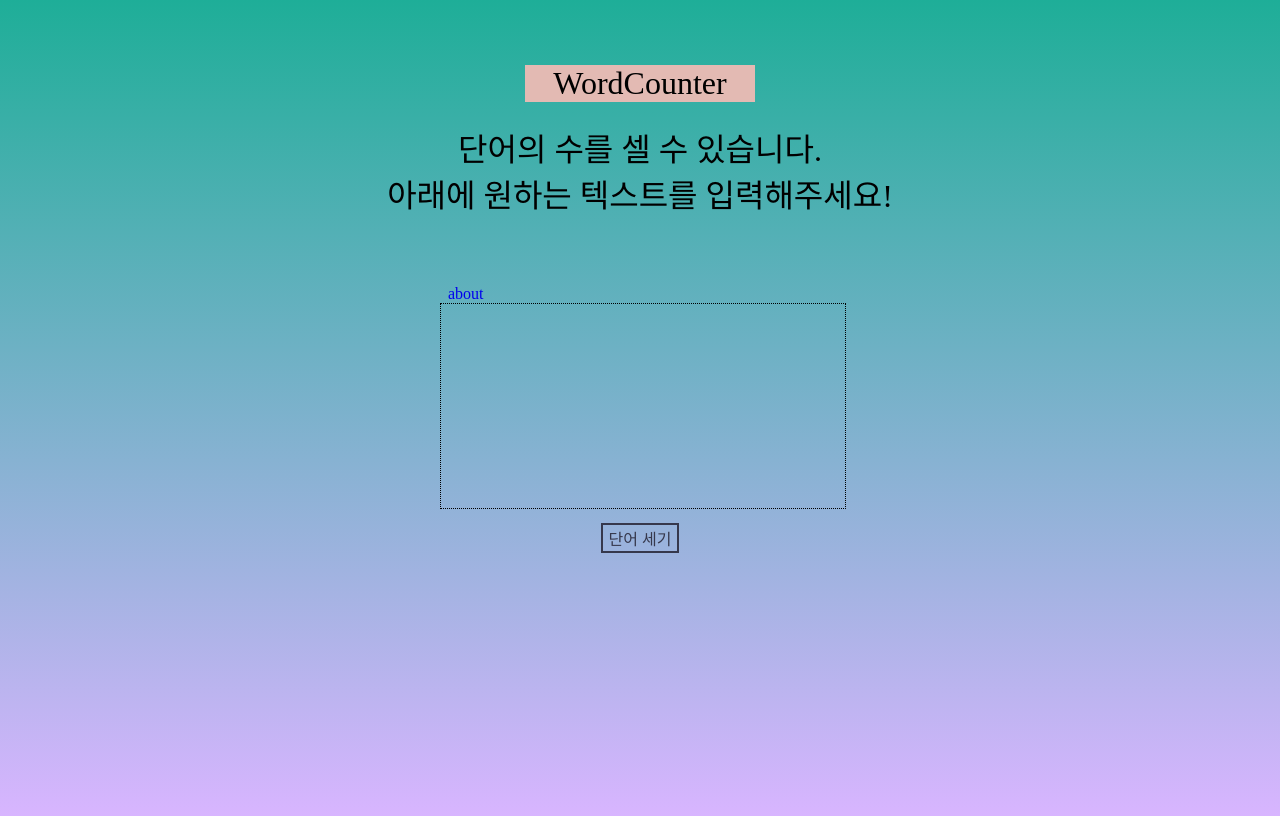
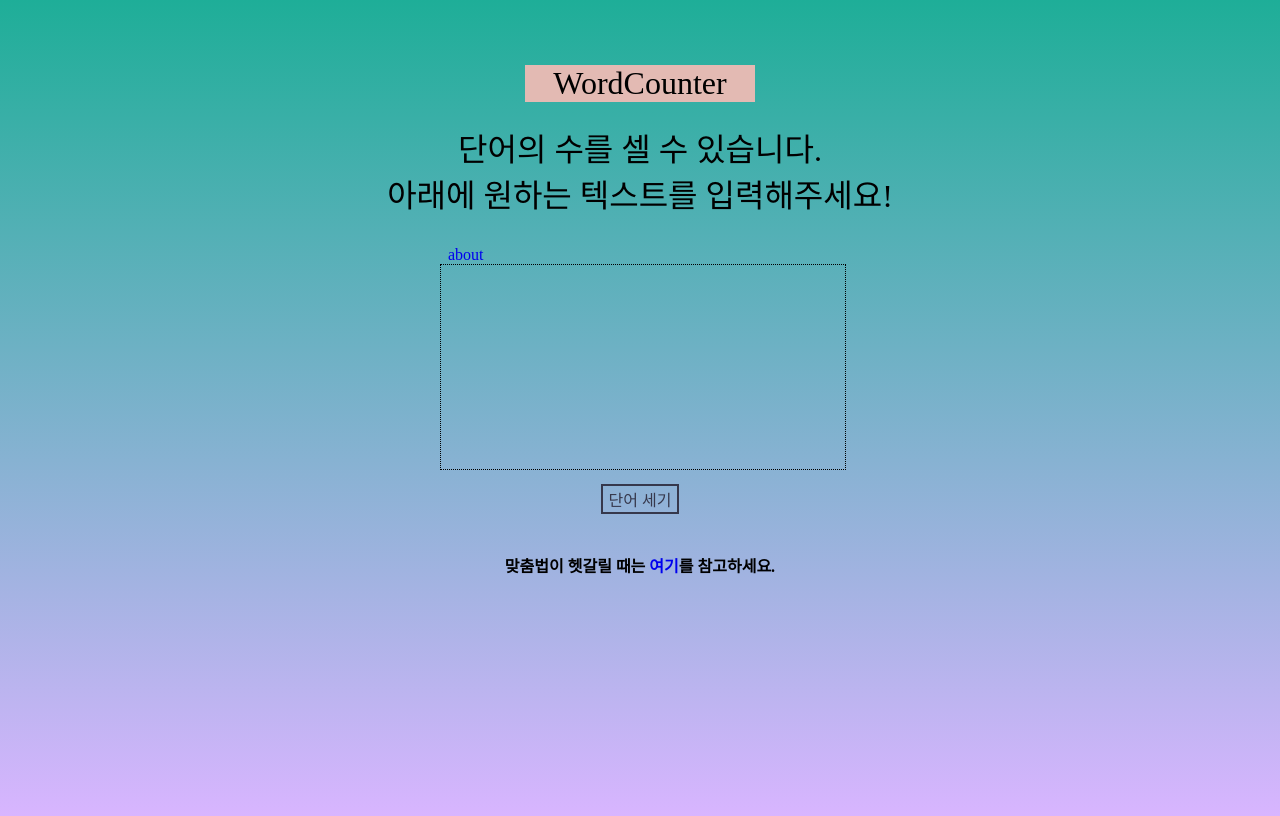
Before and after one commit to run2grun/0604wordcounter, a Django app: page / in a window 1280 px wide. Run offline with Django 3.2, Linux system fonts and the light colour scheme; some web fonts are replaced.

Commit message:
wordcount

```diff
--- a/wordcounter/static/css/aboutstyle.css
+++ b/wordcounter/static/css/aboutstyle.css
@@ -71,6 +71,7 @@ h3{
     text-align: center;
 }
 .typewriter{
+    height: 40px;
     font-family: 'UhBeeSeulvely';
     display: inline-flex;
     font-size: 1.2rem;
--- a/wordcounter/static/css/homestyle.css
+++ b/wordcounter/static/css/homestyle.css
@@ -1,4 +1,9 @@
-
+@font-face {
+    font-family: 'GyeonggiBatang';
+    src: url('https://cdn.jsdelivr.net/gh/projectnoonnu/noonfonts_one@1.0/GyeonggiBatang.woff') format('woff');
+    font-weight: normal;
+    font-style: normal;
+}
 @font-face {
     font-family: 'locus_sangsang';
     src: url('https://cdn.jsdelivr.net/gh/projectnoonnu/noonfonts_six@1.2/locus_sangsang.woff') format('woff');
@@ -94,7 +99,7 @@ textarea{
     height: 200px;
     outline:none;
 }
-a{
+.about a{
     font-family: 'UhBeeSeulvely';
     font-size: 1rem;
     display: block;
@@ -103,4 +108,14 @@ a{
     text-decoration: none;
     margin-left: 440px;
     margin-top:30px;
+
 }
+.ref a{
+    font-family: 'GyeonggiBatang';
+    text-decoration: none;
+}
+.ref{
+    font-family: 'GyeonggiBatang';
+    text-decoration: none;
+    text-align: center;
+}
--- a/wordcounter/templates/wordcounter/count.html
+++ b/wordcounter/templates/wordcounter/count.html
@@ -17,7 +17,7 @@
     <div class="count">
         <div class="result">
             <h2> Wordcounter 결과입니다</h2>
-            <h3>당신이 입력한 텍스트는 {{total}}<!--총 단어 수-->개로 구성되어 있습니다.</h3>
+            <h3>당신이 입력한 텍스트는 {{total}}<!--총 단어 수-->어절로 구성되어 있습니다.</h3>
             <a href="{% url 'home' %}">다시 하기</a>
         </div>
         <div class="input">
--- a/wordcounter/templates/wordcounter/home.html
+++ b/wordcounter/templates/wordcounter/home.html
@@ -11,15 +11,19 @@
     <link href="{% static 'css/homestyle.css' %}" rel="stylesheet">
 </head>
 <body>
+
     <br><br>
     <div class="block1"><h3>WordCounter</h3></div>
     <h3>단어의 수를 셀 수 있습니다.<br> 아래에 원하는 텍스트를 입력해주세요!</h3>
-    <br>
-    <a href="{%url 'about' %}">about</a>
+    <div class="about">
+        <a href="{%url 'about' %}" >about</a>
+    </div>
     <form action="{%url 'count' %}">
         <textarea name="fulltext"></textarea>
-        <button class = "submit"><p>단어 세기</p></button>
+        <button class = "submit"><p>단어 세기</p></button><br>
     </form>
-    </<h3>
+    <div class="ref">
+        <h4>맞춤법이 헷갈릴 때는 <a href="http://speller.cs.pusan.ac.kr/" target="_blank">여기</a>를 참고하세요.</h4>
+    </div>
 </body>
 </html>
```
